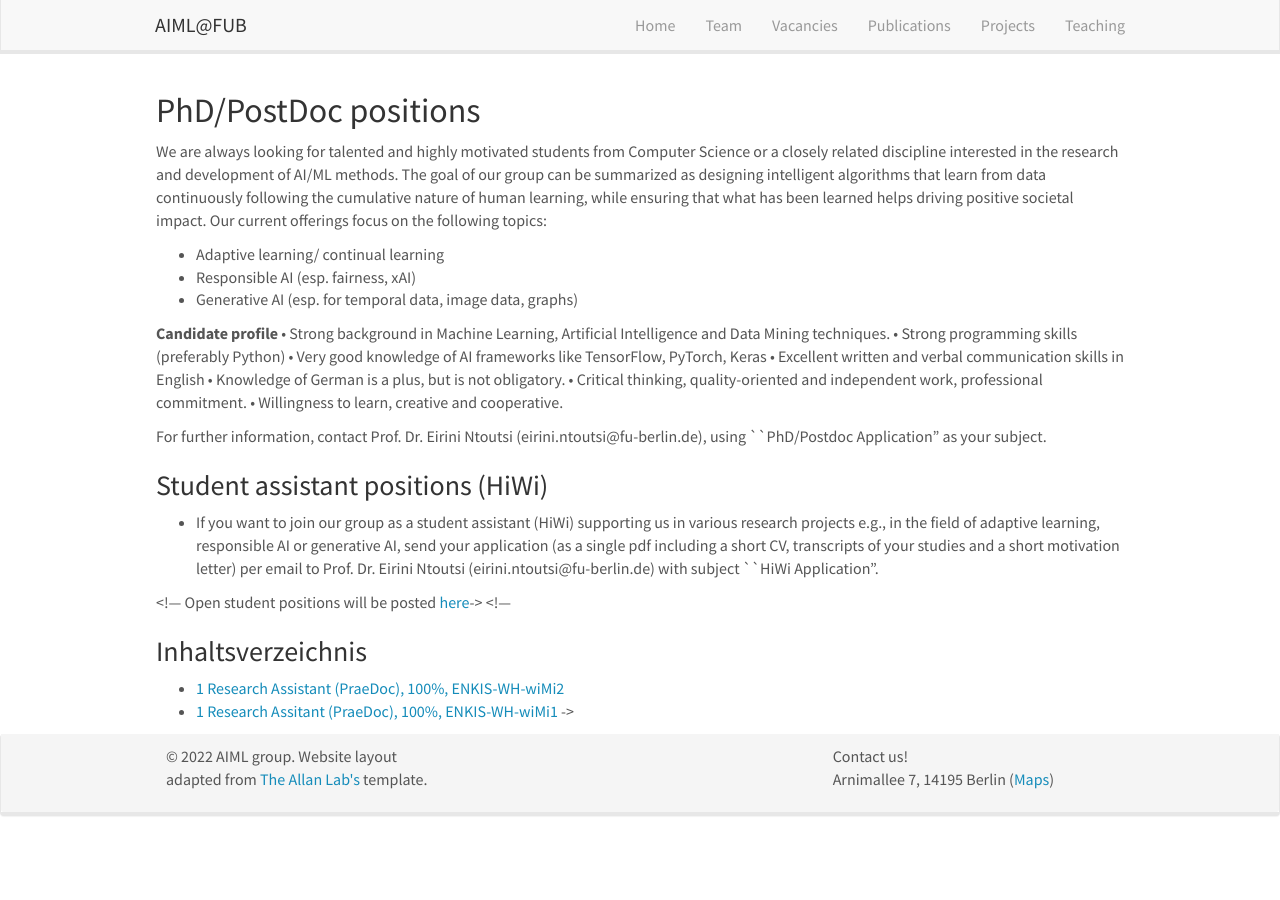
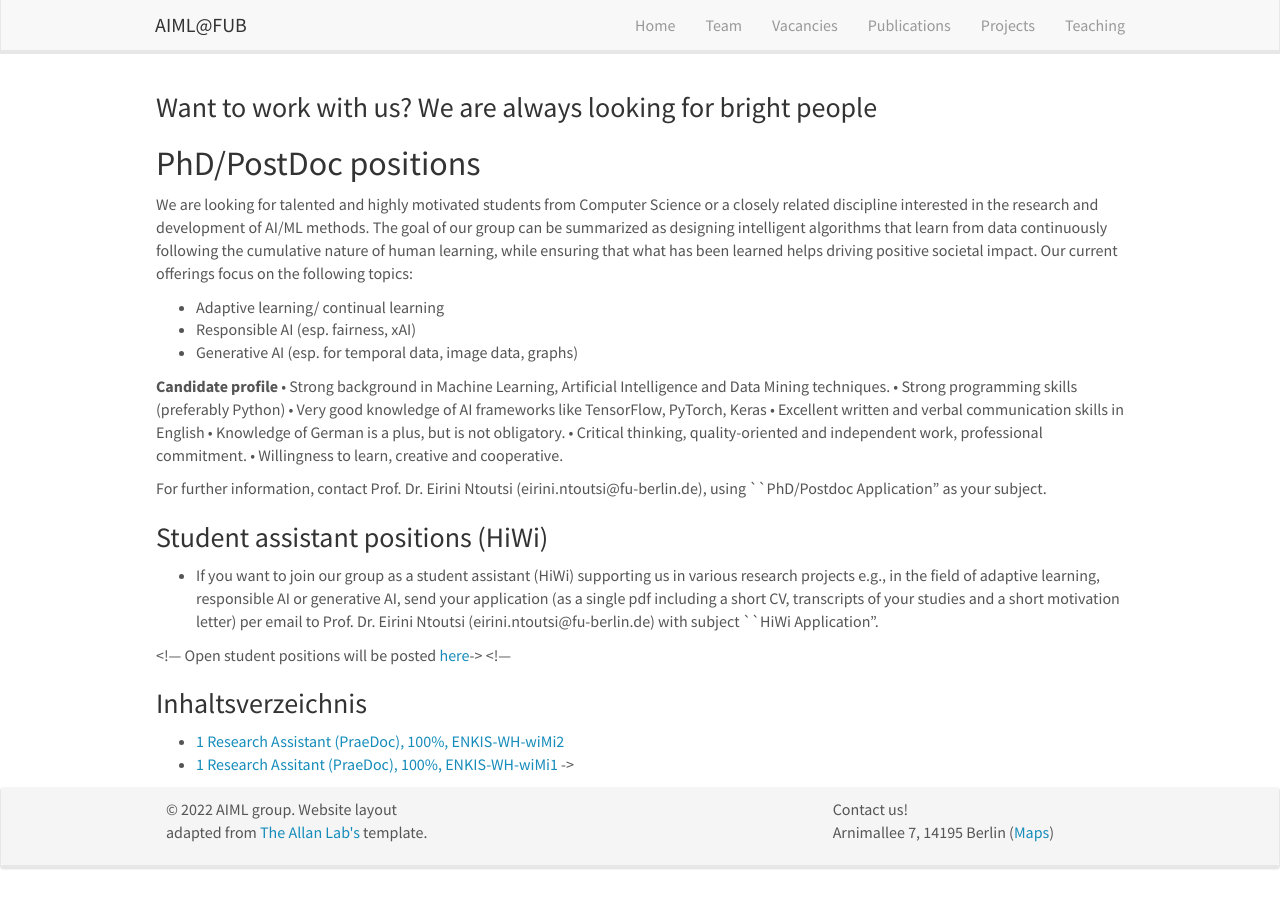
Before and after one commit to AIML-research/AIML-research.github.io, a Jekyll site: the page built from _pages/openings.md, in a window 1280 px wide. Built offline with Jekyll 4.4.1, drawn with Linux system fonts in a browser that asks for light colours; nearby versions of some CDN libraries.

Commit message:
Update openings.md

```diff
--- a/_pages/openings.md
+++ b/_pages/openings.md
@@ -7,9 +7,11 @@ permalink: /vacancies
 ---
 
 
+### Want to work with us? We are always looking for bright people
+
 ## PhD/PostDoc positions
 
-We are always looking for talented and highly motivated students from Computer Science or a closely related discipline interested in the research and development of AI/ML methods. The goal of our group can be summarized as designing intelligent algorithms that learn from data continuously following the cumulative nature of human learning, while ensuring that what has been learned helps driving positive societal impact.
+We are looking for talented and highly motivated students from Computer Science or a closely related discipline interested in the research and development of AI/ML methods. The goal of our group can be summarized as designing intelligent algorithms that learn from data continuously following the cumulative nature of human learning, while ensuring that what has been learned helps driving positive societal impact.
 Our current offerings focus on the following topics:
 <ul>
   <li>Adaptive learning/ continual learning</li>
```
